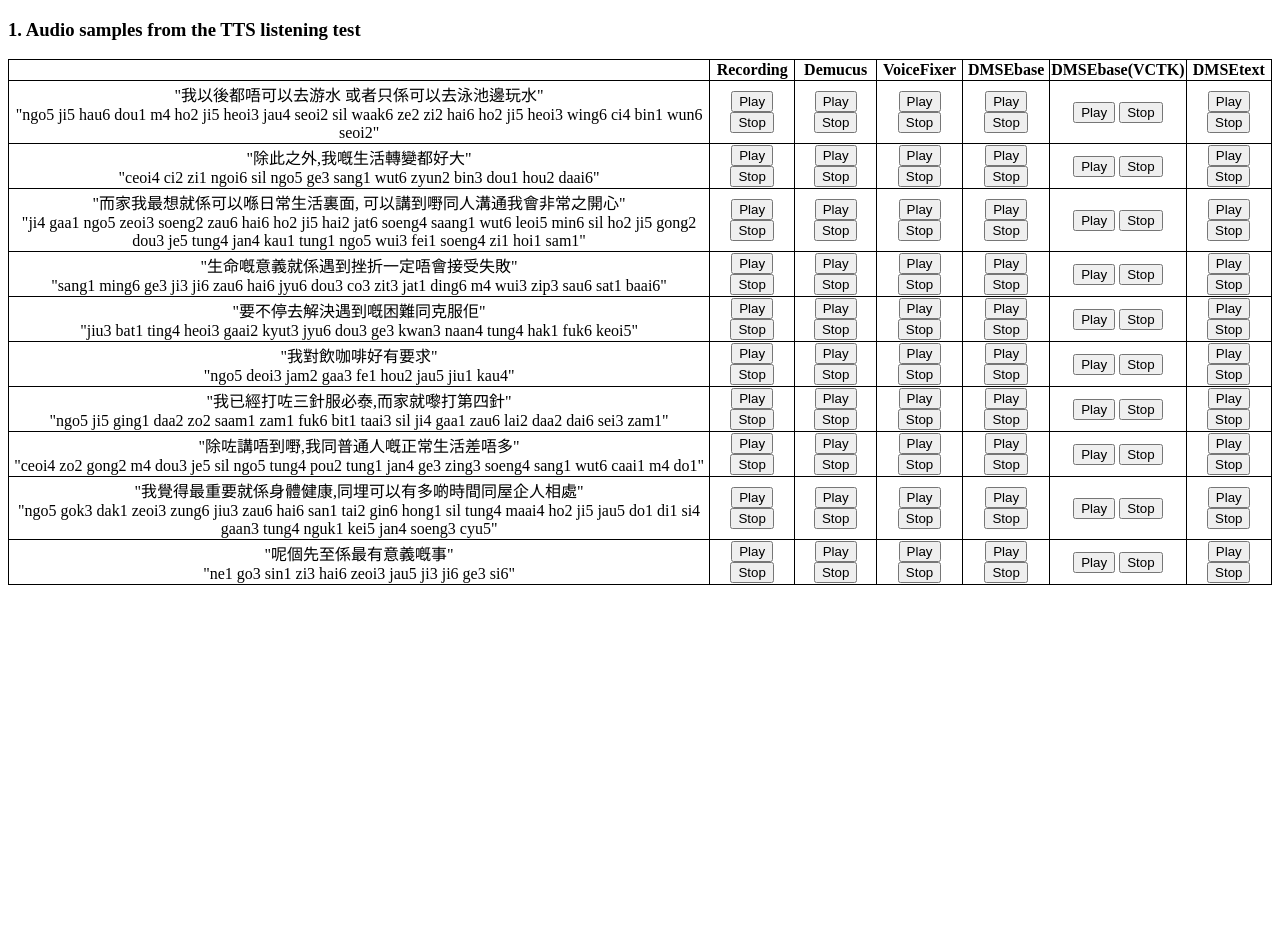
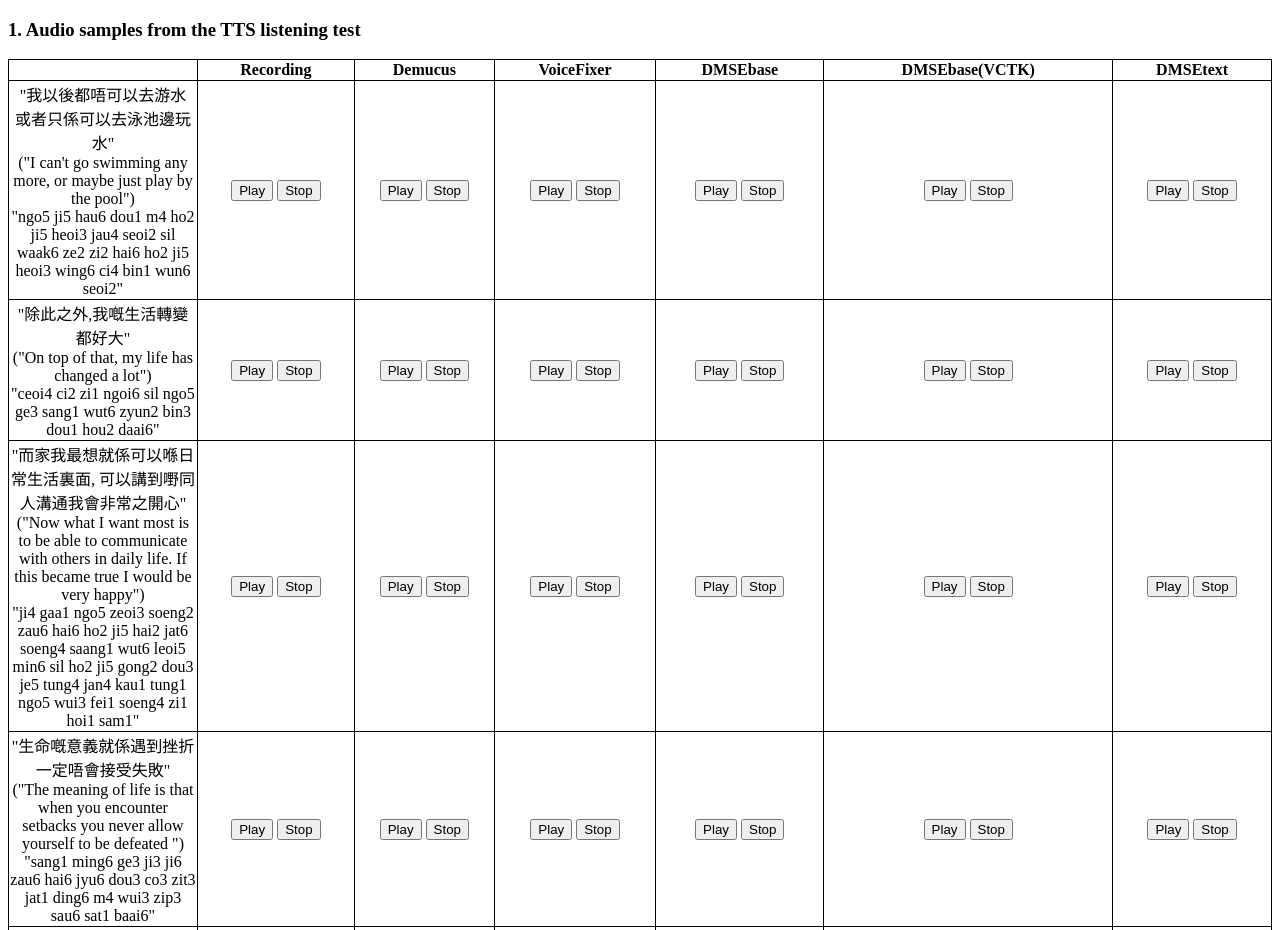
Before and after one commit to yusheng617/dmse4tts.github.io, a plain HTML site: page index.html in a window 1280 px wide. Shown: the top 930 px of the page. Before the commit the page ends 800 px from the top, so only its background shows below. Drawn offline with Linux system fonts and the light colour scheme.

Commit message:
Update index.html

```diff
--- a/index.html
+++ b/index.html
@@ -6,6 +6,8 @@
         table,
         td,
         th {
+            width:20px;
+            word-wrap:break-word;
             border: 1px solid;
         }
 
@@ -18,6 +20,8 @@
         }
     </style>
 </head>
+
+
 
 <body>
 
@@ -47,9 +51,9 @@
             <th>DMSEtext</th>
         </tr>
         <tr>
-            <td>"我以後都唔可以去游水 或者只係可以去泳池邊玩水"<br>"ngo5 ji5 hau6 dou1 m4 ho2 ji5 heoi3 jau4 seoi2 sil waak6 ze2 zi2 hai6 ho2 ji5 heoi3 wing6 ci4 bin1 wun6 seoi2"</td>
+            <td>"我以後都唔可以去游水 或者只係可以去泳池邊玩水"<br>("I can't go swimming any more, or maybe just play by the pool")<br>"ngo5 ji5 hau6 dou1 m4 ho2 ji5 heoi3 jau4 seoi2 sil waak6 ze2 zi2 hai6 ho2 ji5 heoi3 wing6 ci4 bin1 wun6 seoi2"</td>
             <td><audio id='D1_ori' style='display:none'>
-                    <source src="tts_samples/Original/D5.wav" type="audio/wav">
+                    <source src="tts_samples/Original/D1.wav" type="audio/wav">
                 </audio>
                 <div>
                     <button onclick="stopAllAudios(); document.getElementById('D1_ori').play()">Play</button>
@@ -57,7 +61,7 @@
                 </div>
             </td>
             <td><audio id='D1_demucs' style='display:none'>
-                    <source src="tts_samples/Demucs/D5.wav" type="audio/wav">
+                    <source src="tts_samples/Demucs/D1.wav" type="audio/wav">
                 </audio>
                 <div>
                     <button onclick="stopAllAudios(); document.getElementById('D1_demucs').play()">Play</button>
@@ -65,7 +69,7 @@
                 </div>
             </td>
             <td><audio id='D1_voicefixer' style='display:none'>
-                    <source src="tts_samples/VoiceFixer/D5.wav" type="audio/wav">
+                    <source src="tts_samples/VoiceFixer/D1.wav" type="audio/wav">
                 </audio>
                 <div>
                     <button onclick="stopAllAudios(); document.getElementById('D1_voicefixer').play()">Play</button>
@@ -100,7 +104,7 @@
         </tr>
 
             <tr>
-                <td>"除此之外,我嘅生活轉變都好大"<br>"ceoi4 ci2 zi1 ngoi6 sil ngo5 ge3 sang1 wut6 zyun2 bin3 dou1 hou2 daai6"</td>
+                <td>"除此之外,我嘅生活轉變都好大"<br>("On top of that, my life has changed a lot")<br>"ceoi4 ci2 zi1 ngoi6 sil ngo5 ge3 sang1 wut6 zyun2 bin3 dou1 hou2 daai6"</td>
                 <td><audio id='D2_ori' style='display:none'>
                         <source src="tts_samples/Original/D2.wav" type="audio/wav">
                     </audio>
@@ -153,7 +157,7 @@
             </tr>
 
             <tr>
-                <td>"而家我最想就係可以喺日常生活裏面, 可以講到嘢同人溝通我會非常之開心"<br>"ji4 gaa1 ngo5 zeoi3 soeng2 zau6 hai6 ho2 ji5 hai2 jat6 soeng4 saang1 wut6 leoi5 min6 sil ho2 ji5 gong2 dou3 je5 tung4 jan4 kau1 tung1 ngo5 wui3 fei1 soeng4 zi1 hoi1 sam1"</td>
+                <td>"而家我最想就係可以喺日常生活裏面, 可以講到嘢同人溝通我會非常之開心"<br>("Now what I want most is to be able to communicate with others in daily life. If this became true I would be very happy")<br>"ji4 gaa1 ngo5 zeoi3 soeng2 zau6 hai6 ho2 ji5 hai2 jat6 soeng4 saang1 wut6 leoi5 min6 sil ho2 ji5 gong2 dou3 je5 tung4 jan4 kau1 tung1 ngo5 wui3 fei1 soeng4 zi1 hoi1 sam1"</td>
                 <td><audio id='D3_ori' style='display:none'>
                         <source src="tts_samples/Original/D3.wav" type="audio/wav">
                     </audio>
@@ -206,7 +210,7 @@
             </tr>
 
             <tr>
-                <td>"生命嘅意義就係遇到挫折一定唔會接受失敗"<br>"sang1 ming6 ge3 ji3 ji6 zau6 hai6 jyu6 dou3 co3 zit3 jat1 ding6 m4 wui3 zip3 sau6 sat1 baai6"</td>
+                <td>"生命嘅意義就係遇到挫折一定唔會接受失敗"<br>("The meaning of life is that when you encounter setbacks you never allow yourself to be defeated ")<br>"sang1 ming6 ge3 ji3 ji6 zau6 hai6 jyu6 dou3 co3 zit3 jat1 ding6 m4 wui3 zip3 sau6 sat1 baai6"</td>
                 <td><audio id='D4_ori' style='display:none'>
                         <source src="tts_samples/Original/D3.wav" type="audio/wav">
                     </audio>
@@ -232,7 +236,7 @@
                     </div>
                 </td>
                 <td><audio id='D4_diffnotext' style='display:none'>
-                        <source src="tts_samples/DMSEbase/D3.wav" type="audio/wav">
+                        <source src="tts_samples/DMSEbase/D4.wav" type="audio/wav">
                     </audio>
                     <div>
                         <button onclick="stopAllAudios(); document.getElementById('D4_diffnotext').play()">Play</button>
@@ -259,7 +263,7 @@
             </tr>
 
         <tr>
-            <td>"要不停去解決遇到嘅困難同克服佢"<br>"jiu3 bat1 ting4 heoi3 gaai2 kyut3 jyu6 dou3 ge3 kwan3 naan4 tung4 hak1 fuk6 keoi5"</td>
+            <td>"要不停去解決遇到嘅困難同克服佢"<br>("Tackle the problem and overcome obstacles.")<br>"jiu3 bat1 ting4 heoi3 gaai2 kyut3 jyu6 dou3 ge3 kwan3 naan4 tung4 hak1 fuk6 keoi5"</td>
             <td><audio id='D5_ori' style='display:none'>
                     <source src="tts_samples/Original/D5.wav" type="audio/wav">
                 </audio>
@@ -312,7 +316,7 @@
         </tr>
 
         <tr>
-            <td>"我對飲咖啡好有要求"<br>"ngo5 deoi3 jam2 gaa3 fe1 hou2 jau5 jiu1 kau4"</td>
+            <td>"我對飲咖啡好有要求"<br>("I'm picky about coffee.")<br>"ngo5 deoi3 jam2 gaa3 fe1 hou2 jau5 jiu1 kau4"</td>
             <td><audio id='D6_ori' style='display:none'>
                     <source src="tts_samples/Original/D6.wav" type="audio/wav">
                 </audio>
@@ -365,7 +369,7 @@
         </tr>
 
         <tr>
-            <td>"我已經打咗三針服必泰,而家就嚟打第四針"<br>"ngo5 ji5 ging1 daa2 zo2 saam1 zam1 fuk6 bit1 taai3 sil ji4 gaa1 zau6 lai2 daa2 dai6 sei3 zam1"</td>
+            <td>"我已經打咗三針復必泰,而家就嚟打第四針"<br>("I have already taken three doses of BNT, and will take the fourth dose in a few days")<br>"ngo5 ji5 ging1 daa2 zo2 saam1 zam1 fuk6 bit1 taai3 sil ji4 gaa1 zau6 lai2 daa2 dai6 sei3 zam1"</td>
             <td><audio id='D7_ori' style='display:none'>
                     <source src="tts_samples/Original/D7.wav" type="audio/wav">
                 </audio>
@@ -418,7 +422,7 @@
         </tr>
 
         <tr>
-            <td>"除咗講唔到嘢,我同普通人嘅正常生活差唔多"<br>"ceoi4 zo2 gong2 m4 dou3 je5 sil ngo5 tung4 pou2 tung1 jan4 ge3 zing3 soeng4 sang1 wut6 caai1 m4 do1"</td>
+            <td>"除咗講唔到嘢,我同普通人嘅正常生活差唔多"<br>("Except for losing the ability to speak, my life is almost the same as that of other people")<br>"ceoi4 zo2 gong2 m4 dou3 je5 sil ngo5 tung4 pou2 tung1 jan4 ge3 zing3 soeng4 sang1 wut6 caai1 m4 do1"</td>
             <td><audio id='D8_ori' style='display:none'>
                     <source src="tts_samples/Original/D8.wav" type="audio/wav">
                 </audio>
@@ -471,7 +475,7 @@
         </tr>
 
         <tr>
-            <td>"我覺得最重要就係身體健康,同埋可以有多啲時間同屋企人相處"<br>"ngo5 gok3 dak1 zeoi3 zung6 jiu3 zau6 hai6 san1 tai2 gin6 hong1 sil tung4 maai4 ho2 ji5 jau5 do1 di1 si4 gaan3 tung4 nguk1 kei5 jan4 soeng3 cyu5"</td>
+            <td>"我覺得最重要就係身體健康,同埋可以有多啲時間同屋企人相處"<br>("I think the most important thing is to be healthy and to spend more time with the family")<br>"ngo5 gok3 dak1 zeoi3 zung6 jiu3 zau6 hai6 san1 tai2 gin6 hong1 sil tung4 maai4 ho2 ji5 jau5 do1 di1 si4 gaan3 tung4 nguk1 kei5 jan4 soeng3 cyu5"</td>
             <td><audio id='D9_ori' style='display:none'>
                     <source src="tts_samples/Original/D9.wav" type="audio/wav">
                 </audio>
@@ -524,7 +528,7 @@
         </tr>
 
         <tr>
-            <td>"呢個先至係最有意義嘅事"<br>"ne1 go3 sin1 zi3 hai6 zeoi3 jau5 ji3 ji6 ge3 si6"</td>
+            <td>"呢個先至係最有意義嘅事"<br>("This is the most meaningful thing.")<br>"ne1 go3 sin1 zi3 hai6 zeoi3 jau5 ji3 ji6 ge3 si6"</td>
             <td><audio id='D10_ori' style='display:none'>
                     <source src="tts_samples/Original/D10.wav" type="audio/wav">
                 </audio>
@@ -577,6 +581,10 @@
         </tr>
 
 
+
+
+
+
     </table>
 
 </body>
```
